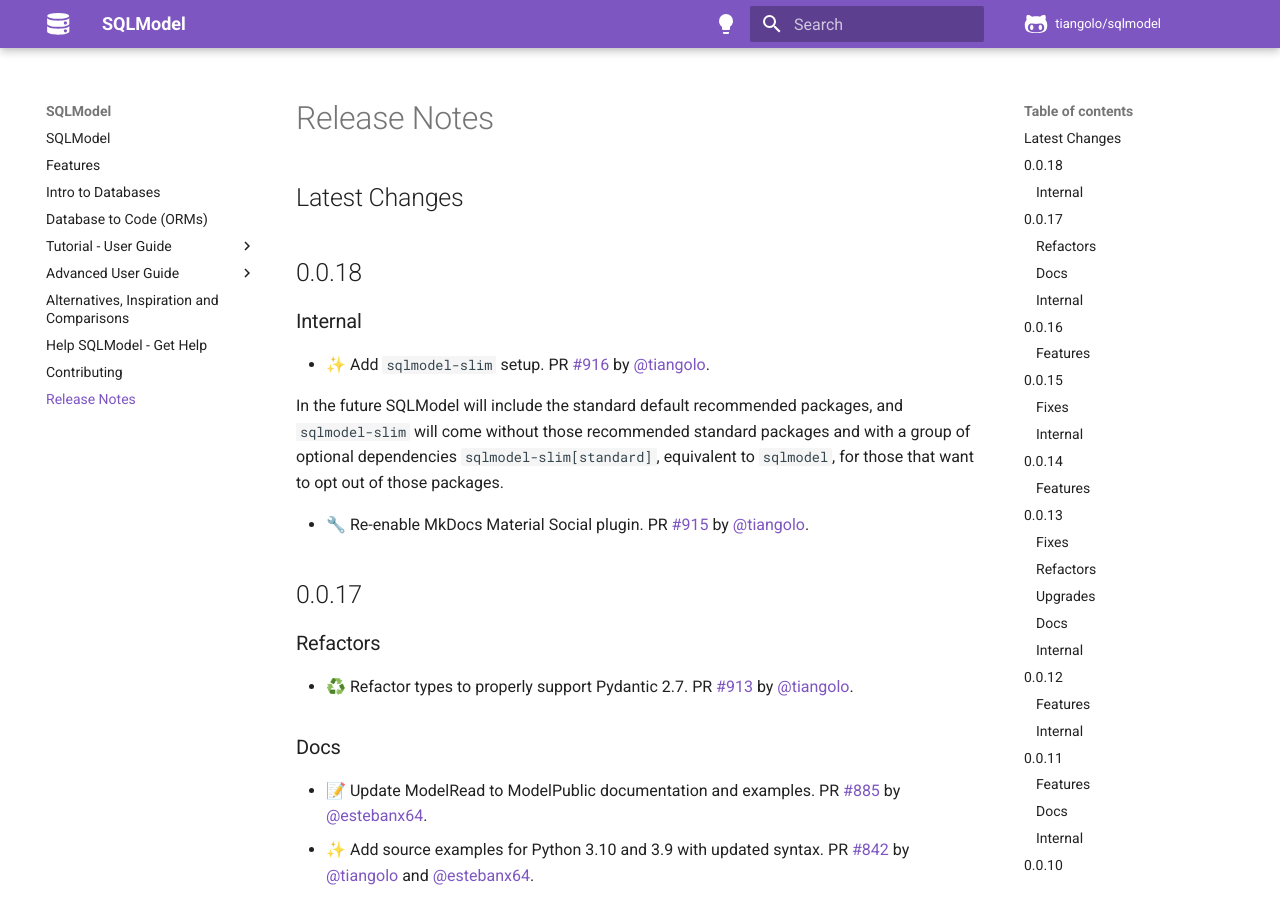
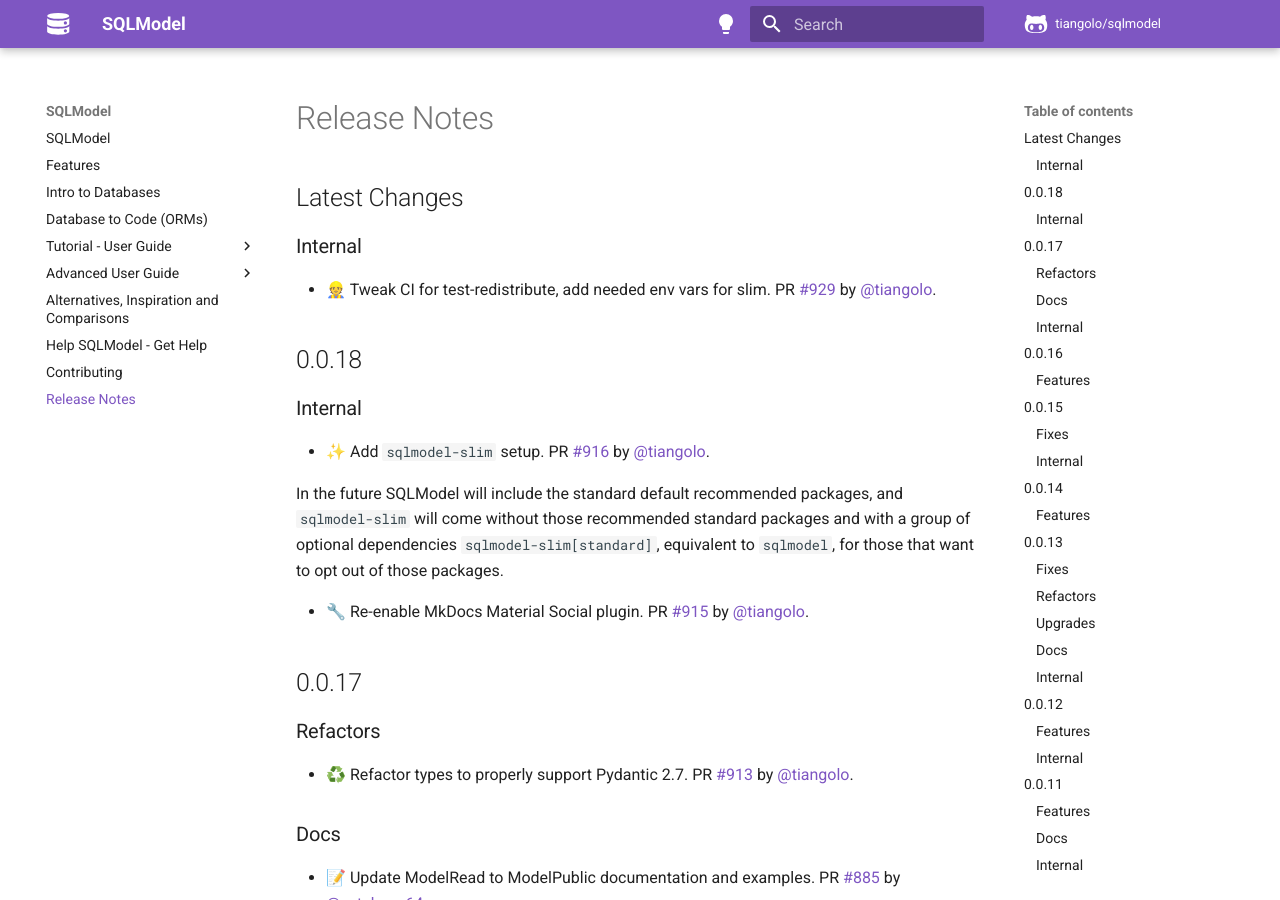
Before and after one commit to sztrakabalint/fastapi-sqlmodel, an MkDocs documentation site: the page built from docs/release-notes.md, in a window 1280 px wide and 900 px high. Built offline with MkDocs 1.6.1 and Material for MkDocs 9.7.7, drawn with Linux system fonts in a browser that asks for light colours; comment, search, counter and statistics services are not loaded.

Commit message:
📝 Update release notes

```diff
--- a/docs/release-notes.md
+++ b/docs/release-notes.md
@@ -1,6 +1,10 @@
 # Release Notes
 
 ## Latest Changes
+
+### Internal
+
+* 👷 Tweak CI for test-redistribute, add needed env vars for slim. PR [#929](https://github.com/tiangolo/sqlmodel/pull/929) by [@tiangolo](https://github.com/tiangolo).
 
 ## 0.0.18
 
```
